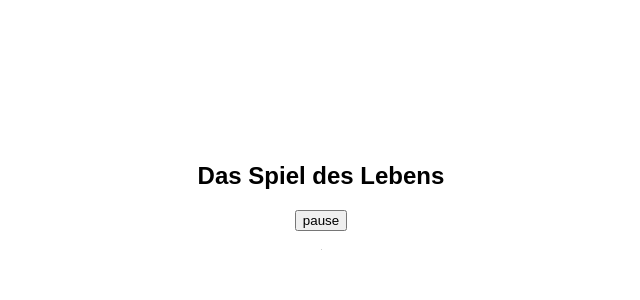
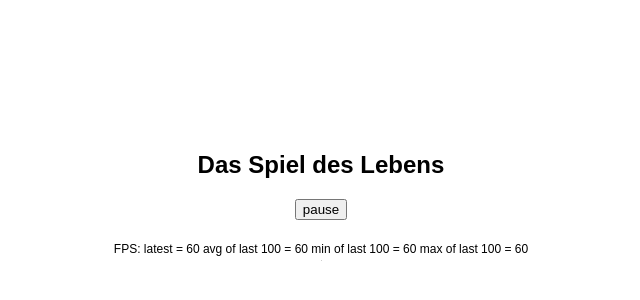
Before and after one commit to c12i/life, a website built with webpack: page app/index.html in a window 1280 px wide. Shown: the part 212-512 px from the top of the page, without its empty margins (327-967 px from the left). Built offline with nearby package versions, Linux system fonts and the light colour scheme; what hello-wasm would draw is missing.

Commit message:
Display fps

```diff
--- a/app/index.html
+++ b/app/index.html
@@ -16,6 +16,11 @@
         align-items: center;
         justify-content: center;
       }
+
+      #fps {
+        padding: 4px;
+        font-size: 12px;
+      }
     </style>
   </head>
   <body>
@@ -23,6 +28,7 @@
     <h2>Das Spiel des Lebens</h2>
     <button id="play-pause"></button>
     <br>
+    <div id="fps"></div>
     <canvas id="game-of-life-canvas"></canvas>
     <script src="./bootstrap.js"></script>
   </body>
--- a/app/index.js
+++ b/app/index.js
@@ -71,7 +71,51 @@ const drawGrid = () => {
 
 let animationId = null;
 
+const fps = new class {
+    constructor() {
+        this.fps = document.getElementById("fps");
+        this.frames = [];
+        this.lastFrameTimeStamp = performance.now();
+    }
+
+    render() {
+        // Convert the delta time since the last frame render into a measure
+        // of frames per second.
+        const now = performance.now();
+        const delta = now - this.lastFrameTimeStamp;
+        this.lastFrameTimeStamp = now;
+        const fps = 1 / delta * 1000;
+
+        // Save only the latest 100 timings.
+        this.frames.push(fps);
+        if (this.frames.length > 100) {
+            this.frames.shift();
+        }
+
+        // Find the max, min, and mean of our 100 latest timings.
+        let min = Infinity;
+        let max = -Infinity;
+        let sum = 0;
+        for (let i = 0; i < this.frames.length; i++) {
+            sum += this.frames[i];
+            min = Math.min(this.frames[i], min);
+            max = Math.max(this.frames[i], max);
+        }
+        let mean = sum / this.frames.length;
+
+        // Render the statistics.
+        this.fps.textContent = `
+FPS:
+         latest = ${Math.round(fps)}
+avg of last 100 = ${Math.round(mean)}
+min of last 100 = ${Math.round(min)}
+max of last 100 = ${Math.round(max)}
+`.trim();
+    }
+};
+
 const renderLoop = () => {
+    fps.render();
     universe.tick();
 
     drawGrid();
```
